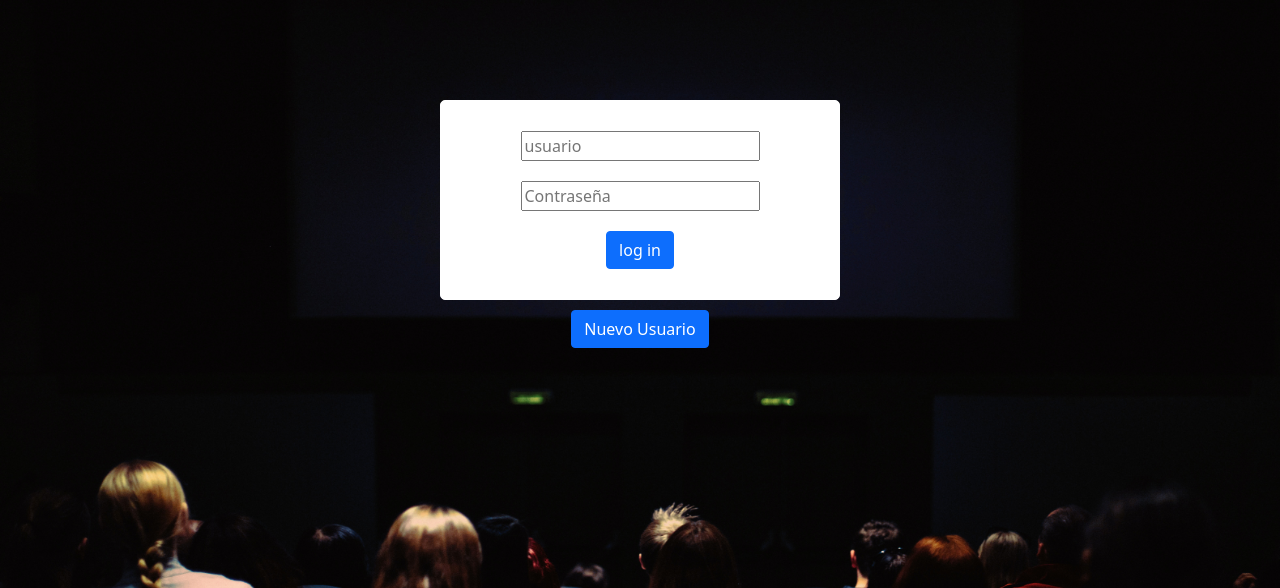
After one commit to VictorRodriguezSanroman/Incidencias_de_cine, a PHP site: page /login.php in a window 1280 px wide. The commit adds this page. Shown: the top 588 px of the page. Run offline with PHP 8.4, Linux system fonts and the light colour scheme.

Commit message:
add login

```diff
--- a/buscador.php
+++ b/buscador.php
@@ -1,8 +1,7 @@
 <?php
 
     include_once 'header.php';
-    /*
-    include_once 'nav.php'; */
+    include_once 'nav.php';
 
  if(isset($_POST['buscar'])){
     conexionBaseDatos();
--- a/footer.php
+++ b/footer.php
@@ -3,8 +3,8 @@
 
 
 
-    <footer class="px-2 py-2 fixed-bottom bg-dark">
-        <span class="text-muted">Sistema de incidencias realizado por
+    <footer class="px-2 py-2 fixed-bottom">
+        <span>Sistema de incidencias realizado por
             <a class="text-white" target="_blank" href="https://linkedin.com/in/victor-r-sanroman">Víctor R.</a>
             &nbsp;|&nbsp;
             <a target="_blank" class="text-white" target="_blank" href="https://github.com/VictorRodriguezSanroman">
--- a/funciones.php
+++ b/funciones.php
@@ -22,7 +22,30 @@
          $palabrasClave = explode(" ",$_POST['palabraClave']);
          $query = "SELECT * FROM LOGIN WHERE nombre LIKE '%" . $palabrasClave[0] ."%'";
          return $query;
+     }
 
+     function login($usuario, $contraseña){
+         conexionBaseDatos();
+         $buscaUsuario = "SELECT * FROM `LOGIN` WHERE usuario = '$usuario' AND contraseña = '$contraseña'";
+         $resultado = mysqli_query(conexionBaseDatos(),$buscaUsuario);
+         while ($registro = mysqli_fetch_row($resultado)){
+             setcookie('acceso',$registro[1],0);
+             header('Location:index.php');
+         }
+         if (empty($registro)){
+            print "<div class='confirmacion text-center text-danger'><strong>Error de usuario y/o contraseña</strong></div>";
+         }
+     }
 
+     function compruebaCookie() {
+         if(isset($_COOKIE['acceso'])){
+             $existe = $_COOKIE['acceso'];
+         }else{
+             $existe = NULL;
+         }
+
+         if(empty($existe)){
+            header("Location:login.php");
+        }
      }
 ?>
--- /dev/null
+++ b/login.php
@@ -0,0 +1,36 @@
+<?php
+    include_once 'header.php';
+
+?>
+<body id="fondo">
+    <form id="logeo" method="post">
+        <div>
+            <input type="text" name="usuario" id="usuario" placeholder="usuario">
+        </div>
+        <div>
+            <input type="password" name="contraseña" id="contraseña" placeholder="Contraseña">
+        </div>
+        <div>
+            <button class="btn btn-primary">log in</button>
+
+        </div>
+    </form>
+    <?php
+    if(isset($_GET['firstName'])){
+        $nombre = $_GET['firstName'];
+    }else{
+        $nombre = NULL;
+    }
+    ?>
+    <a href="nuevo_usuario.php"><button class="btn btn-primary">Nuevo Usuario</button></a>
+
+    <?php
+        if(count($_POST) > 0){
+            $usuario = $_POST['usuario'];
+            $contraseña = $_POST['contraseña'];
+
+            login($usuario, $contraseña);
+        }
+    ?>
+</body>
+</html>
--- /dev/null
+++ b/nuevo_usuario.php
@@ -0,0 +1,4 @@
+<?php
+    $prueba = $_POST['firstName'];
+    print $prueba;
+?>
--- a/style/style.css
+++ b/style/style.css
@@ -3,6 +3,39 @@ footer{
 
  }
  #cuerpo{
+
     padding-top: 80px;
-    padding-bottom: 80px;
+    background-color: rgb(175, 197, 206);
   }
+  #barra, footer{
+    background-color: rgb(32, 100, 128);
+    color: white;
+ }
+  .parrilla{
+      height: 100px;
+      background-color:#C4DBC1;
+  }
+
+  #fondo{
+    background-image: url("../img/fondo1.jpg");
+    color: #FFFFFF;
+    background-repeat: no-repeat;
+    background-attachment: fixed;
+    background-size: 100% 100%;
+    text-align: center;
+    padding-top: 100px;
+  }
+
+  #logeo{
+      margin:  0 auto;
+      padding:20px;
+      border: 1px solid white;
+      width: 400px;
+      background-color: white;
+      border-radius: 5px;
+      margin-bottom: 10px;
+  }
+
+  #logeo > div{
+      padding:10px;
+  }
```
Also changed, not shown: header.php (+0 -46 lines), index.php (+24 -0 lines), nav.php (added, +46 -0 lines), img/fondo1.jpg (added).
